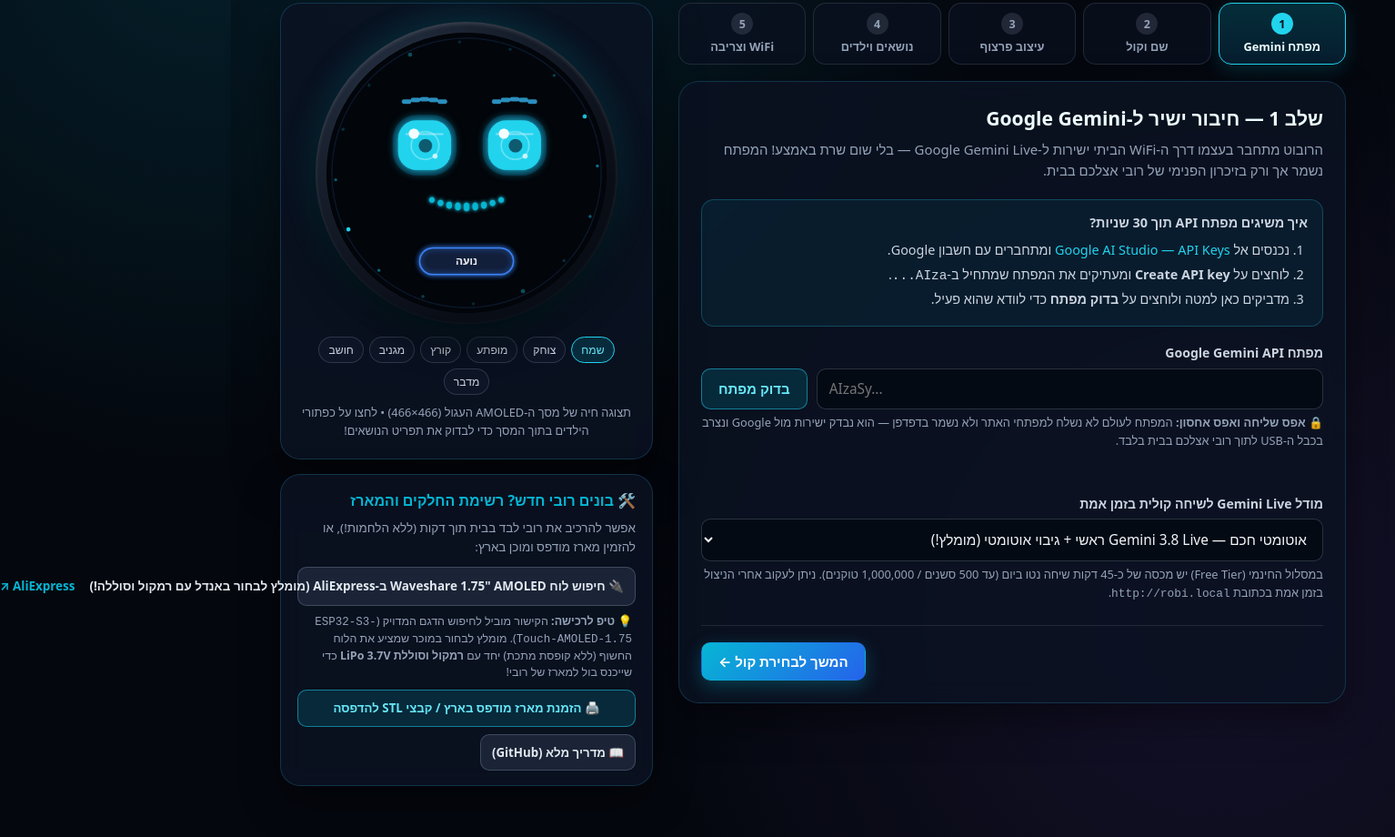
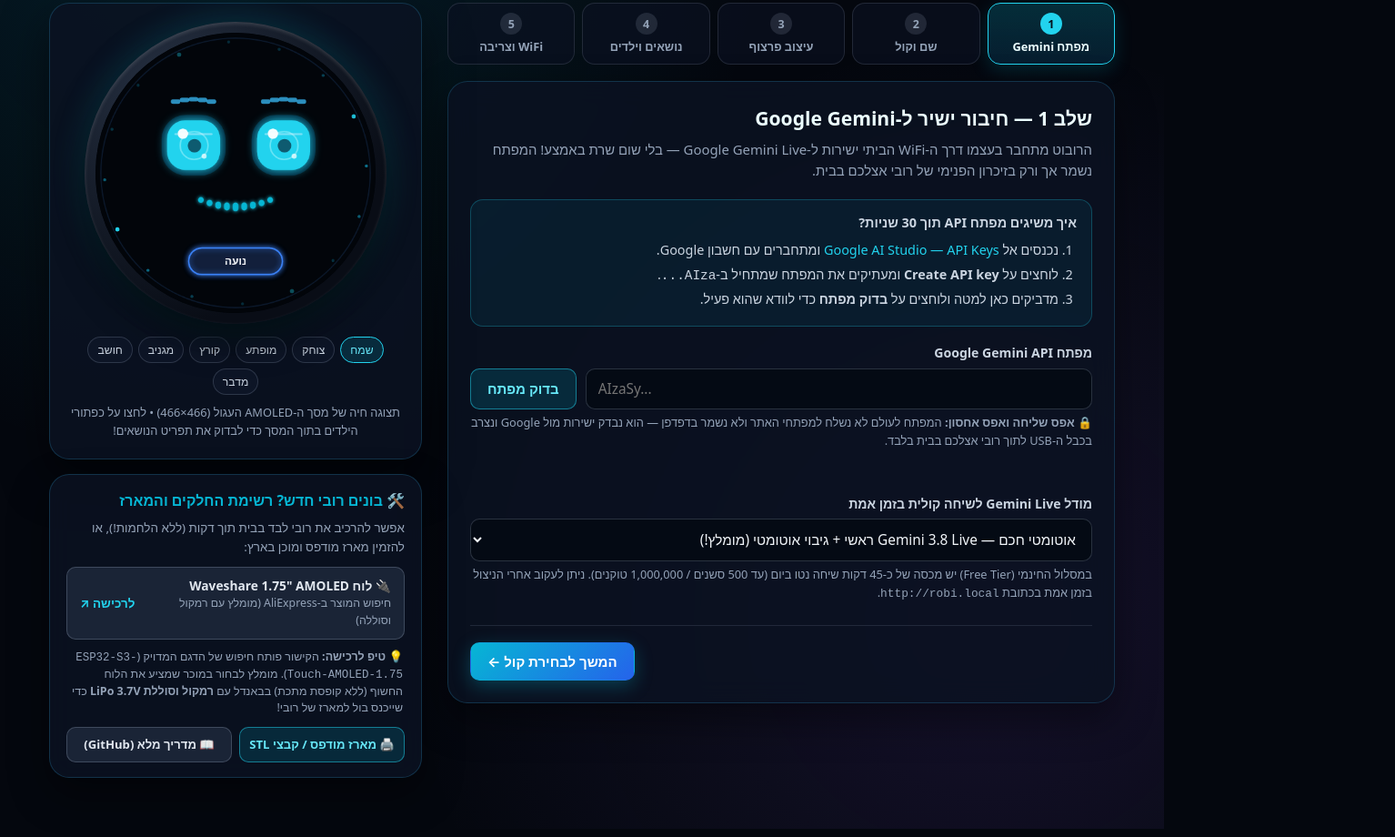
Before and after one commit to ilaykid/robi-firmware, a plain HTML site: page docs/index.html in a window 1280 px wide. Shown: the part 233-1153 px from the top of the page at 91% size, 1534 px wide, since content can reach past the window. Drawn offline with Linux system fonts and the light colour scheme.

Commit message:
style(wizard): fix hardware/case button text wrapping and 2-col layout

```diff
--- a/docs/index.html
+++ b/docs/index.html
@@ -337,38 +337,38 @@
         <p style="margin:0 0 12px;font-size:0.84rem;color:var(--text-muted);line-height:1.5;">
           אפשר להרכיב את רובי לבד בבית תוך דקות (ללא הלחמות!), או להזמין מארז מודפס ומוכן בארץ:
         </p>
-        <div style="display:flex;flex-direction:column;gap:8px;">
+        <div style="display:flex;flex-direction:column;gap:10px;">
           <a
             id="lnkBuyBoard"
             href="https://s.click.aliexpress.com/e/_c3G1rMOJ"
             target="_blank"
             rel="noopener sponsored"
             class="btn btn-secondary"
-            style="text-decoration:none;justify-content:space-between;display:flex;align-items:center;font-size:0.84rem;padding:10px 12px;"
+            style="width:100%;white-space:normal;text-decoration:none;justify-content:space-between;display:flex;align-items:center;font-size:0.86rem;padding:11px 14px;line-height:1.35;"
           >
-            <span>🔌 חיפוש לוח Waveshare 1.75" AMOLED ב-AliExpress (מומלץ לבחור באנדל עם רמקול וסוללה!)</span>
-            <span style="color:var(--accent);font-weight:700;white-space:nowrap;margin-right:8px;">AliExpress ↗</span>
+            <span style="text-align:right;">🔌 <strong>לוח Waveshare 1.75" AMOLED</strong><br /><span style="font-size:0.77rem;font-weight:400;color:var(--text-muted);">חיפוש המוצר ב-AliExpress (מומלץ עם רמקול וסוללה)</span></span>
+            <span style="color:var(--accent-bright);font-weight:700;white-space:nowrap;margin-right:10px;font-size:0.84rem;">לרכישה ↗</span>
           </a>
-          <small style="color:var(--text-muted);font-size:0.78rem;line-height:1.45;padding:0 4px;">
-            💡 <strong>טיפ לרכישה:</strong> הקישור מוביל לחיפוש הדגם המדויק (<code>ESP32-S3-Touch-AMOLED-1.75</code>). מומלץ לבחור במוכר שמציע את הלוח החשוף (ללא קופסת מתכת) יחד עם <strong>רמקול וסוללת LiPo 3.7V</strong> כדי שייכנס בול למארז של רובי!
+          <small style="color:var(--text-muted);font-size:0.78rem;line-height:1.45;padding:0 2px;">
+            💡 <strong>טיפ לרכישה:</strong> הקישור פותח חיפוש של הדגם המדויק (<code>ESP32-S3-Touch-AMOLED-1.75</code>). מומלץ לבחור במוכר שמציע את הלוח החשוף (ללא קופסת מתכת) בבאנדל עם <strong>רמקול וסוללת LiPo 3.7V</strong> כדי שייכנס בול למארז של רובי!
           </small>
-          <div style="display:flex;gap:8px;flex-wrap:wrap;margin-top:2px;">
+          <div style="display:grid;grid-template-columns:1fr 1fr;gap:8px;margin-top:2px;">
             <a
               id="lnkOrderCaseIL"
               href="https://github.com/ilaykid/robi-firmware/tree/main/case/Robi_v4"
               target="_blank"
               rel="noopener"
               class="btn btn-accent"
-              style="flex:1;text-decoration:none;text-align:center;font-size:0.83rem;padding:9px 10px;"
+              style="width:100%;white-space:normal;text-decoration:none;text-align:center;font-size:0.82rem;padding:10px 8px;line-height:1.3;"
             >
-              🖨️ הזמנת מארז מודפס בארץ / קבצי STL להדפסה
+              🖨️ מארז מודפס / קבצי STL
             </a>
             <a
               href="https://github.com/ilaykid/robi-firmware"
               target="_blank"
               rel="noopener"
               class="btn btn-secondary"
-              style="text-decoration:none;font-size:0.83rem;padding:9px 12px;"
+              style="width:100%;white-space:normal;text-decoration:none;text-align:center;font-size:0.82rem;padding:10px 8px;line-height:1.3;"
             >
               📖 מדריך מלא (GitHub)
             </a>
```
